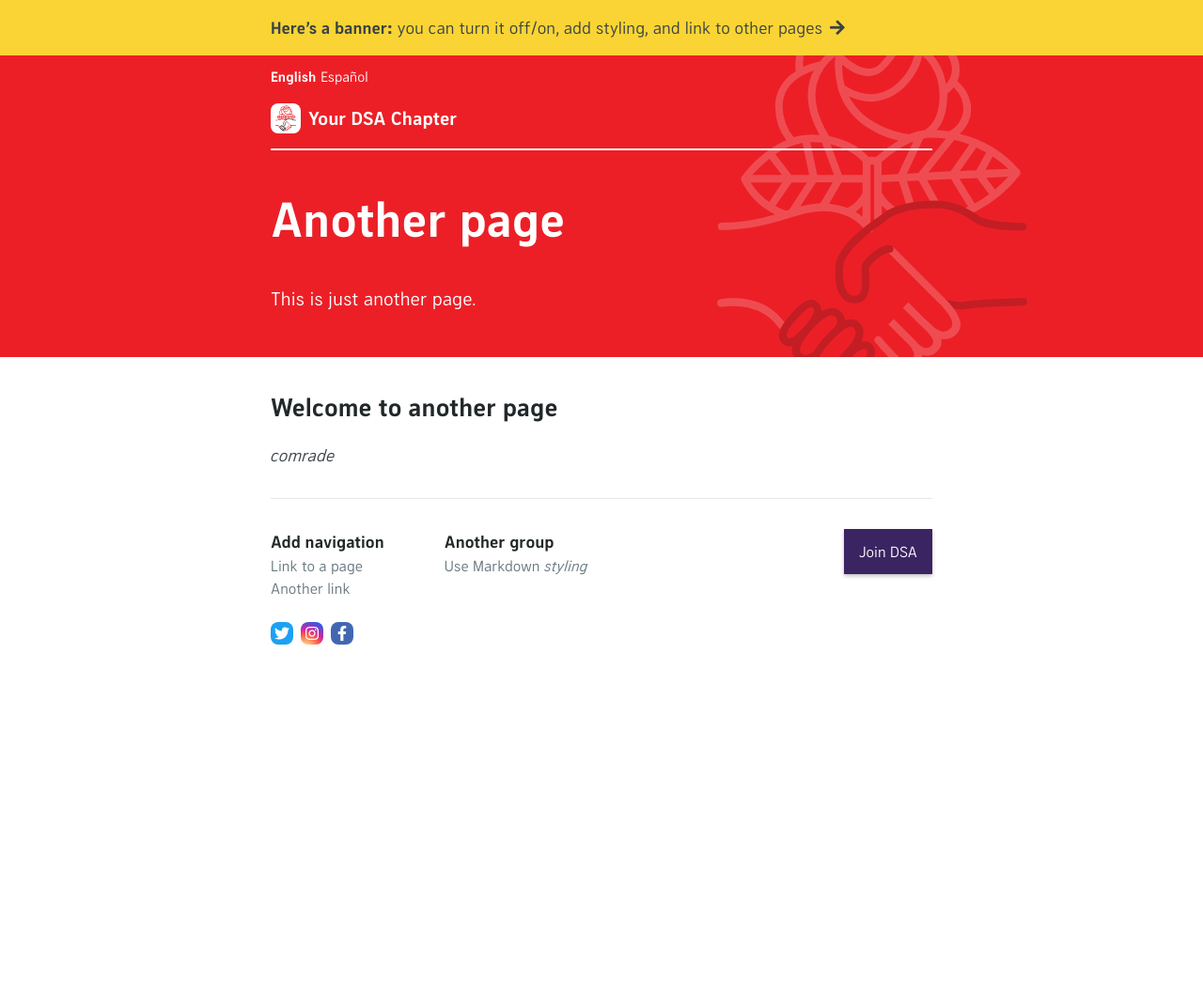
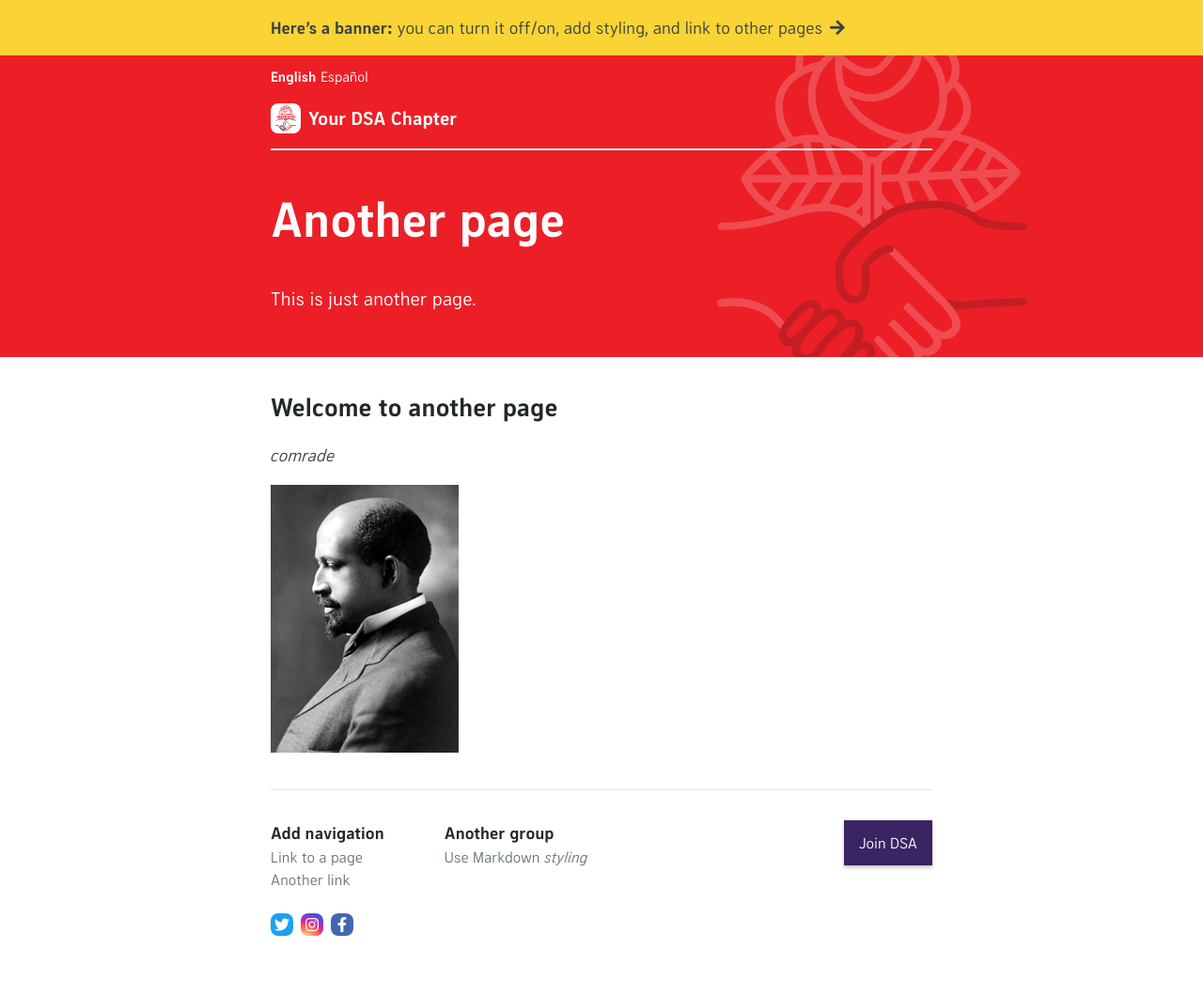
Before and after one commit to ChicagoDSA/haymarket, a Jekyll site: the page built from _pages/en/another-page.md, in a window 1280 px wide. Shown: the whole page at 94% size. Built offline with Jekyll 4.4.1, drawn with Linux system fonts in a browser that asks for light colours; nearby versions of some CDN libraries; some web fonts are replaced; library files that are not in the unit come from our copies; before the commit the page ends 900 px from its top, so only the background shows below that.

Commit message:
trying image

```diff
--- a/_pages/en/another-page.md
+++ b/_pages/en/another-page.md
@@ -7,3 +7,5 @@ description: This is just another page.
 ## Welcome to another page
 
 _comrade_
+
+![Side profile of W.E.B. DuBois](assets/images/theme-WEB-DuBois.png)
```
Also changed, not shown: _pages/es/otra-pagina.md (+2 -0 lines).
